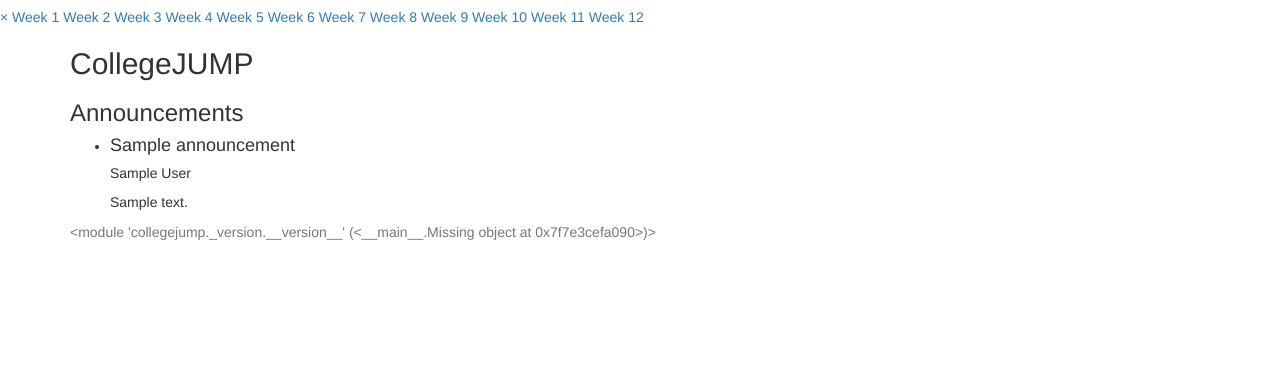
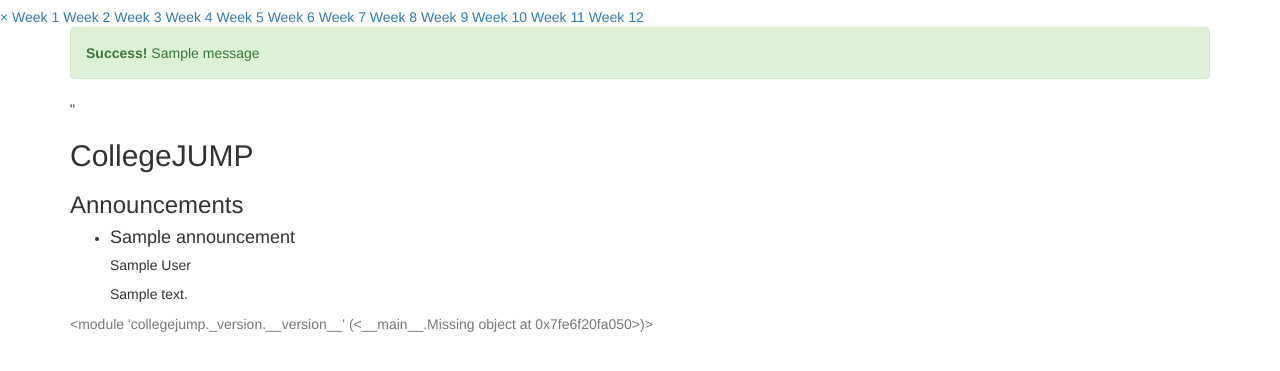
Before and after one commit to UMBC-CMSC447-Spring2017-Team5/college-JUMP, a Flask app: page / in a window 1280 px wide. Shown: the part 65-436 px from the top of the page. Run offline with Flask 2, Linux system fonts and the light colour scheme; tables that the repository leaves empty hold one stand-in row (values such as "Sample post"); one stand-in notice (Sample message) is shown; parts of the project's set-up code (start-up, migrations or seed data) failed here and were passed over; some libraries are stand-ins or nearby versions.

Commit message:
Implement message flashing
- Messages passed using `flask.flash` are displayed at the top of the
  page whenever present.
- Different levels of error are available using the optional `category`
  argument of `flask.flash`. Levels are `success`, `info`, `warning`,
  `error`, and `danger`. These are simply visually different.

See #75

```diff
--- /dev/null
+++ b/collegejump/templates/_util.html
@@ -0,0 +1,21 @@
+{# List of message categories to turn into text and `alert-*` levels. #}
+{% set alert_levels = {
+  'message': ('Info',    'info'),
+  'info':    ('Info',    'info'),
+  'success': ('Success', 'success'),
+  'warning': ('Warning', 'warning'),
+  'error':   ('Error',   'danger'),
+  'danger':  ('Danger',  'danger'),
+  }
+%}
+
+{%- macro alert(flask_alert) %}
+{%- with category, message = flask_alert %}
+{%- with text_header, level = alert_levels[category] %}
+<div class="alert alert-{{ level }}">
+  <strong>{{ text_header }}!</strong>
+  {{ message }}
+</div>
+{%- endwith %}
+{%- endwith %}
+{%- endmacro %}
--- a/collegejump/templates/theme.html
+++ b/collegejump/templates/theme.html
@@ -1,4 +1,5 @@
 {% extends "bootstrap/base.html" %}
+{% import "_util.html" as util %}
 
 {% block metas %}
 {{ super() }}
@@ -88,6 +89,11 @@
   {%- endblock sidenav %}
 
   <div class="container" onclick="closeNav();">
+    {% block messages %}
+      {% for flask_alert in get_flashed_messages(with_categories=True) %}
+      {{util.alert(flask_alert)}}"
+      {% endfor %}
+    {% endblock messages %}
     {% block content -%}
     {%- endblock content %}
   </div>
--- a/collegejump/views.py
+++ b/collegejump/views.py
@@ -63,6 +63,8 @@ def login_page():
 
         except NoResultFound:
             app.logger.info("Attempt to login with unknown email %r", email)
+
+        flask.flash('Login failed.', 'error')
 
     return flask.render_template('login.html', form=form)
 
```
